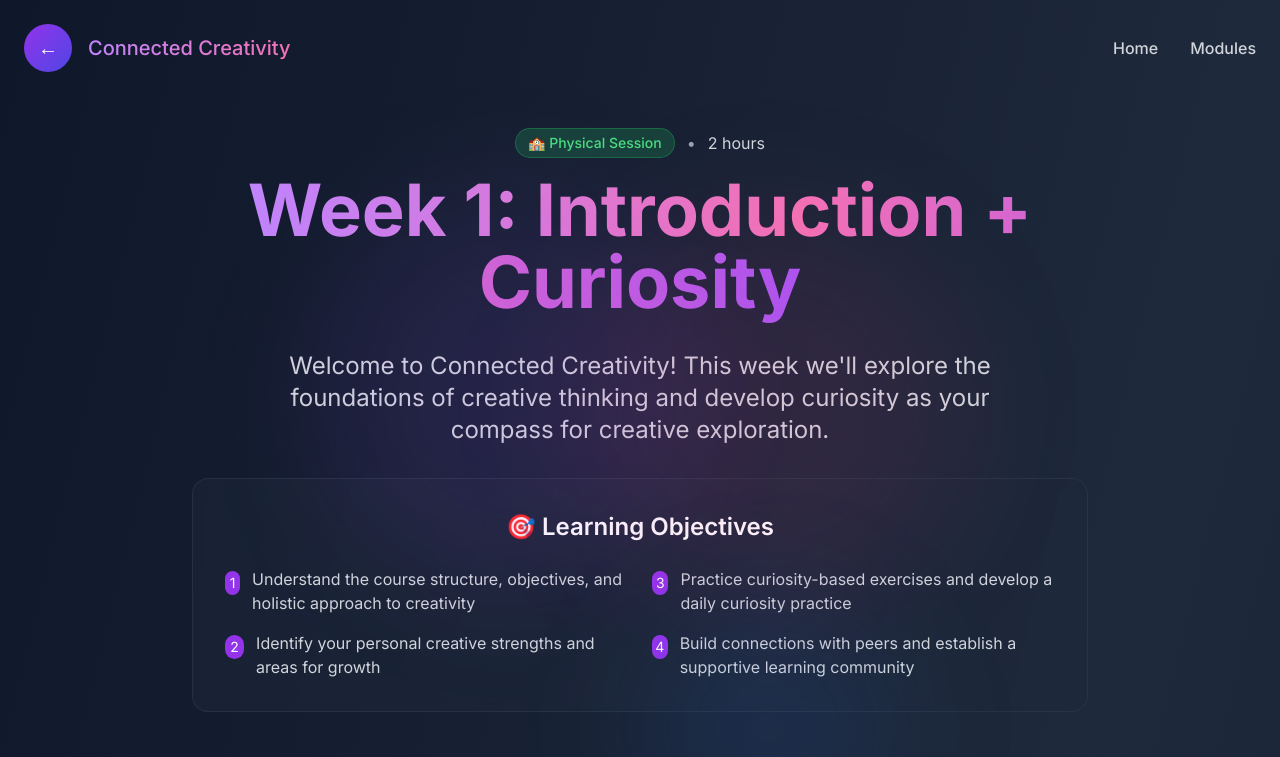
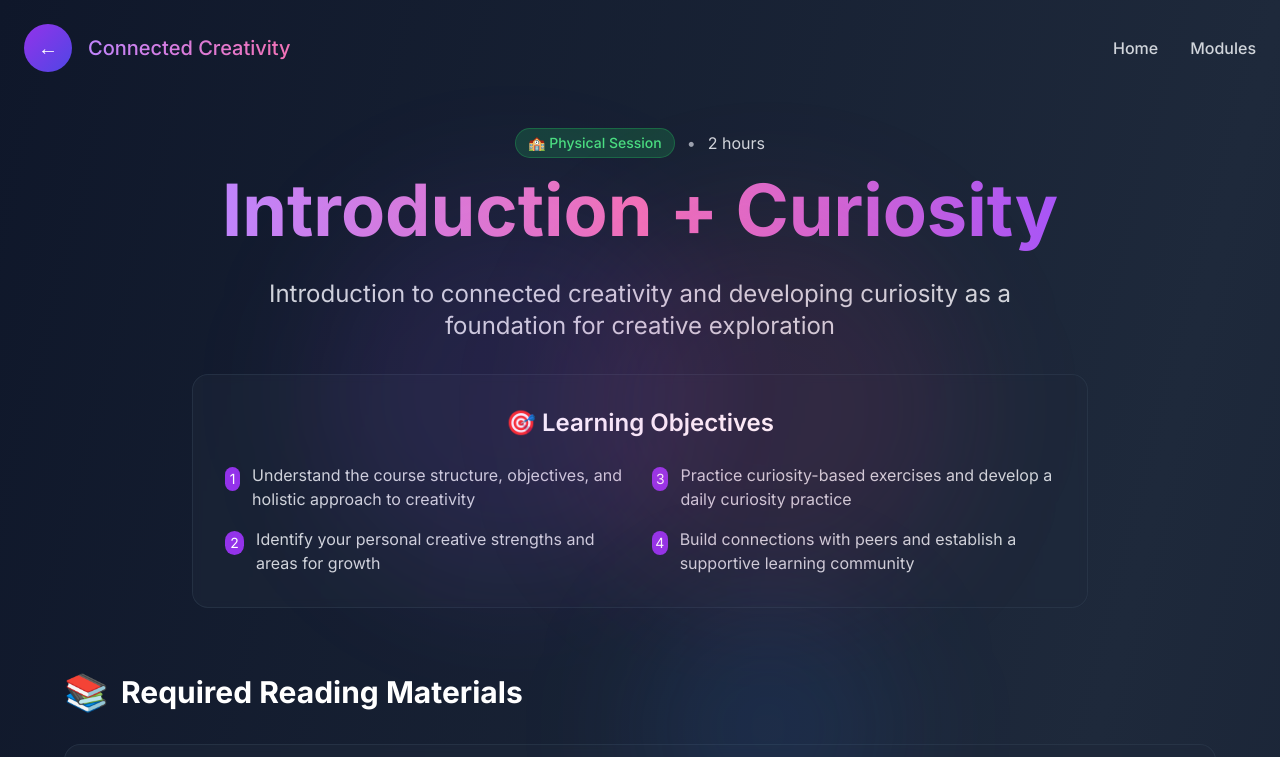
Before and after one commit to MartijnMesman/ConnectedCreativity, a Next.js app: page /course/week/1 in a window 1280 px wide. Shown: the top 757 px of the page. Built offline with nearby package versions, Linux system fonts and the light colour scheme.

Commit message:
Update title and subtitle design with new content

```diff
--- a/src/app/course/week/1/page.tsx
+++ b/src/app/course/week/1/page.tsx
@@ -235,12 +235,12 @@ export default function Week1Page() {
 
           <h1 className="text-5xl md:text-6xl lg:text-7xl font-bold mb-8 leading-tight">
             <span className="text-transparent bg-clip-text bg-gradient-to-r from-purple-400 via-pink-400 to-purple-500">
-              Week 1: Introduction + Curiosity
+              Introduction + Curiosity
             </span>
           </h1>
 
           <p className="text-xl md:text-2xl text-gray-300 mb-8 leading-relaxed max-w-3xl mx-auto">
-            Welcome to Connected Creativity! This week we'll explore the foundations of creative thinking and develop curiosity as your compass for creative exploration.
+            Introduction to connected creativity and developing curiosity as a foundation for creative exploration
           </p>
 
           {/* Learning Objectives */}
```
